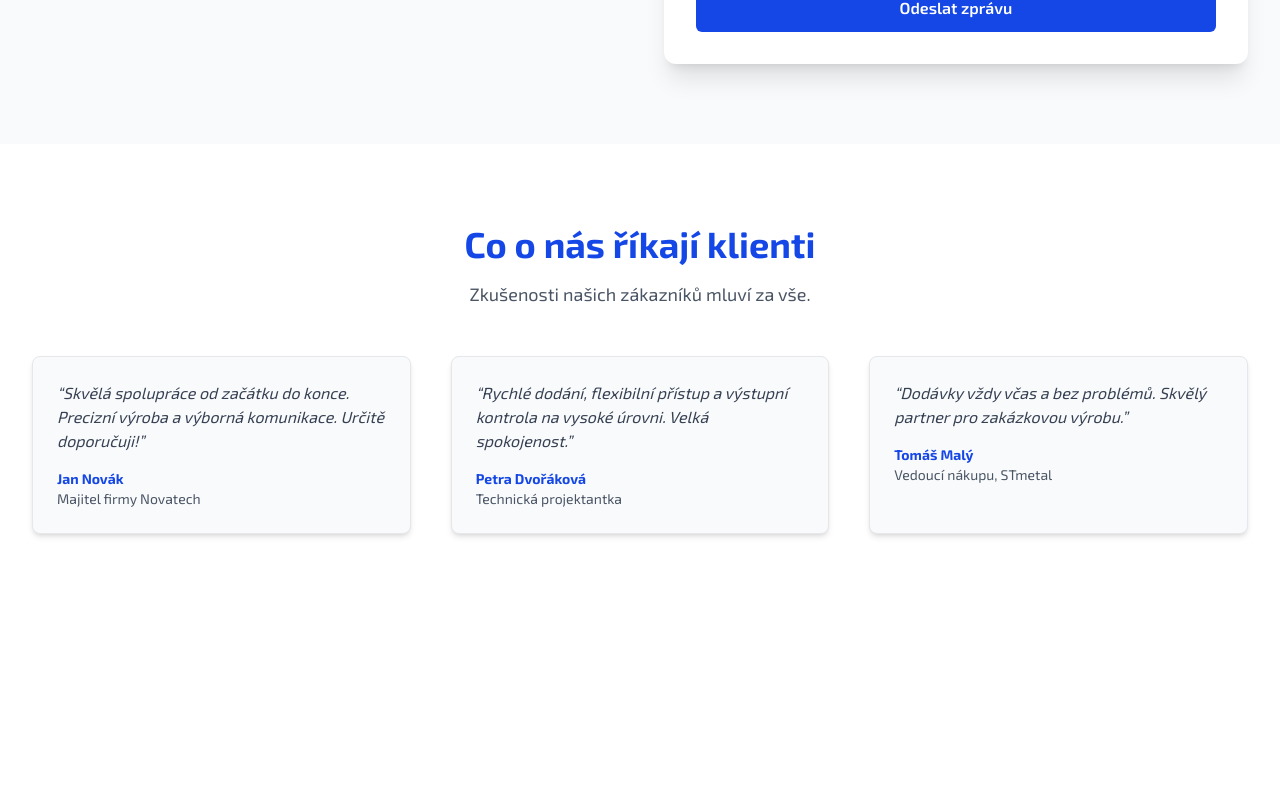
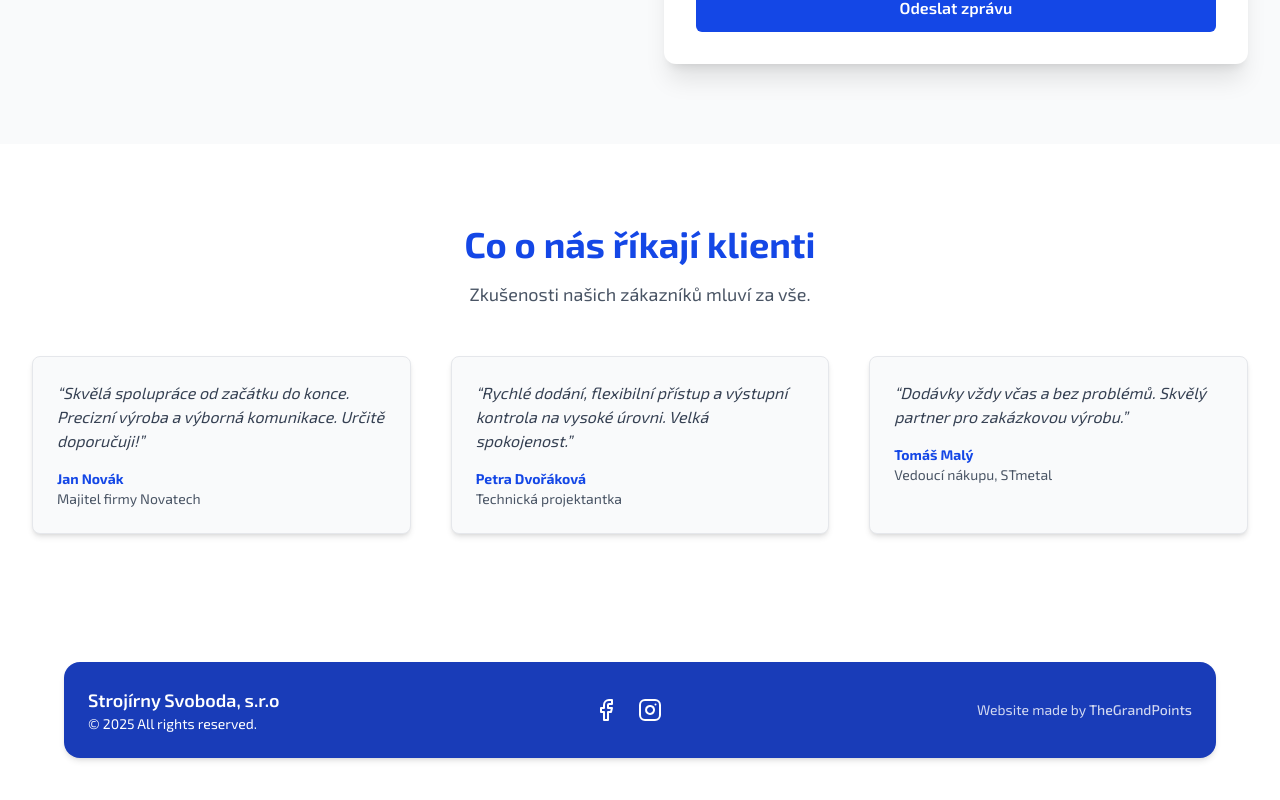
Before and after one commit to svobodastrojirnyGH/website, a Next.js app: page / in a window 1280 px wide. Shown: the part 3809-4609 px from the top of the page. Before the commit the page ends 4423 px from the top, so only its background shows below. Built offline with nearby package versions, Linux system fonts and the light colour scheme.

Commit message:
Footer, button hovers, small details.

```diff
--- a/app/(root)/page.js
+++ b/app/(root)/page.js
@@ -5,6 +5,7 @@ import Recenze from "@/components/sections/Recenze";
 import Stepper from "@/components/sections/Stepper";
 import StrojirenskaVyroba from "@/components/sections/StrojirenskaVyroba";
 import ZamecnickaVyroba from "@/components/sections/ZamecnickaVyroba";
+import Footer from "@/components/ui/Footer";
 
 export default function Home() {
 	return (
@@ -16,6 +17,7 @@ export default function Home() {
         <Stepper />
         <Kontakt />
         <Recenze />
+        <Footer />
 {/*
 <Herosection />
 <WhyUsSection />          // 1 – trust
--- a/components/sections/Herosection.jsx
+++ b/components/sections/Herosection.jsx
@@ -31,13 +31,13 @@ function Herosection() {
 				<div className="flex flex-col sm:flex-row mt-8 justify-center gap-6 text-lg sm:text-xl">
 					<Link
 						href="#contact"
-						className="px-6 py-3 rounded-lg bg-blue-700 text-white shadow-lg"
+						className="px-6 py-3 rounded-lg bg-blue-700 hover:bg-blue-600 text-white shadow-lg"
 					>
 						Kontakt
 					</Link>
 					<Link
 						href="#gallery"
-						className="px-6 py-3 rounded-lg bg-black/45 backdrop-blur-2xl text-white border-white/45 border-2"
+						className="px-6 py-3 rounded-lg bg-black/45 hover:bg-white/75   backdrop-blur-2xl text-white border-white/45 border-2"
 					>
 						Galerie
 					</Link>
--- /dev/null
+++ b/components/ui/Footer.jsx
@@ -0,0 +1,46 @@
+'use client'
+
+import { Facebook, Instagram } from 'lucide-react'
+
+export default function Footer() {
+  return (
+    <div className="px-4 py-12 bg-white">
+      <footer className="bg-blue-800 text-white rounded-2xl max-w-6xl mx-auto px-6 py-6 shadow-md">
+        <div className="flex flex-col md:flex-row justify-between items-center gap-6">
+          {/* Left: Company Info */}
+          <div className="text-center md:text-left">
+            <p className="text-lg font-semibold">Strojírny Svoboda, s.r.o</p>
+            <p className="text-sm">© {new Date().getFullYear()} All rights reserved.</p>
+          </div>
+
+          {/* Center: Social Icons */}
+          <div className="flex gap-5">
+            <a
+              href="https://facebook.com"
+              target="_blank"
+              rel="noopener noreferrer"
+              aria-label="Facebook"
+              className="hover:text-blue-300 transition-colors"
+            >
+              <Facebook size={24} />
+            </a>
+            <a
+              href="https://instagram.com"
+              target="_blank"
+              rel="noopener noreferrer"
+              aria-label="Instagram"
+              className="hover:text-pink-300 transition-colors"
+            >
+              <Instagram size={24} />
+            </a>
+          </div>
+
+          {/* Right: Credits */}
+          <div className="text-sm text-center md:text-right opacity-80">
+            Website made by <span className="font-medium">TheGrandPoints</span>
+          </div>
+        </div>
+      </footer>
+    </div>
+  )
+}
```
